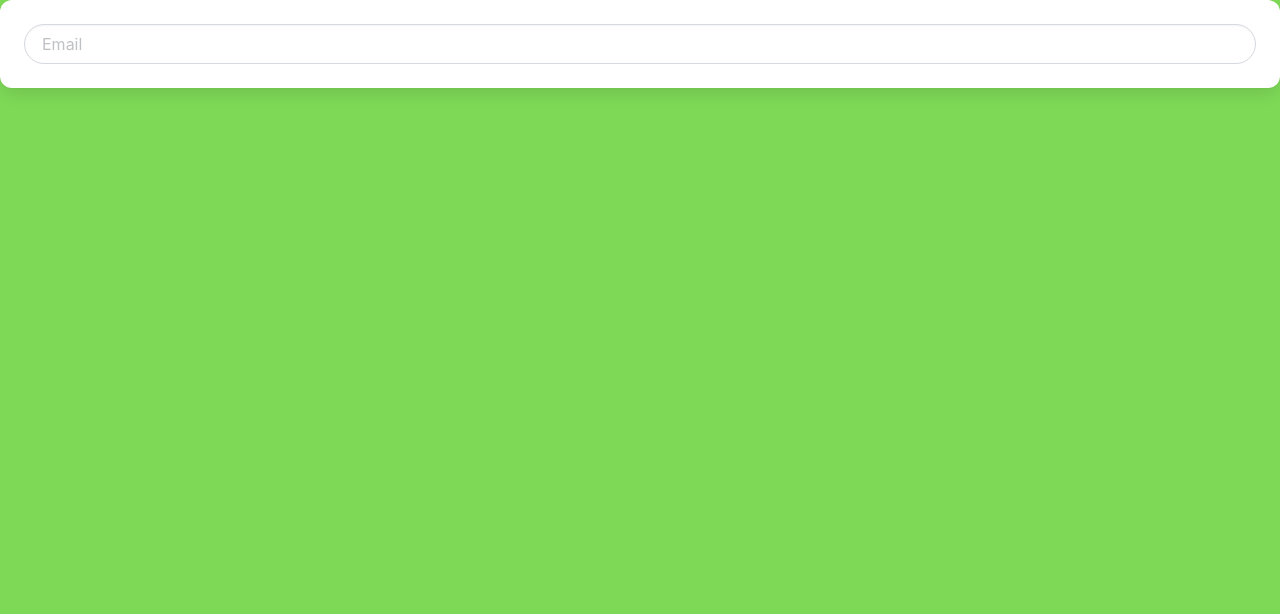
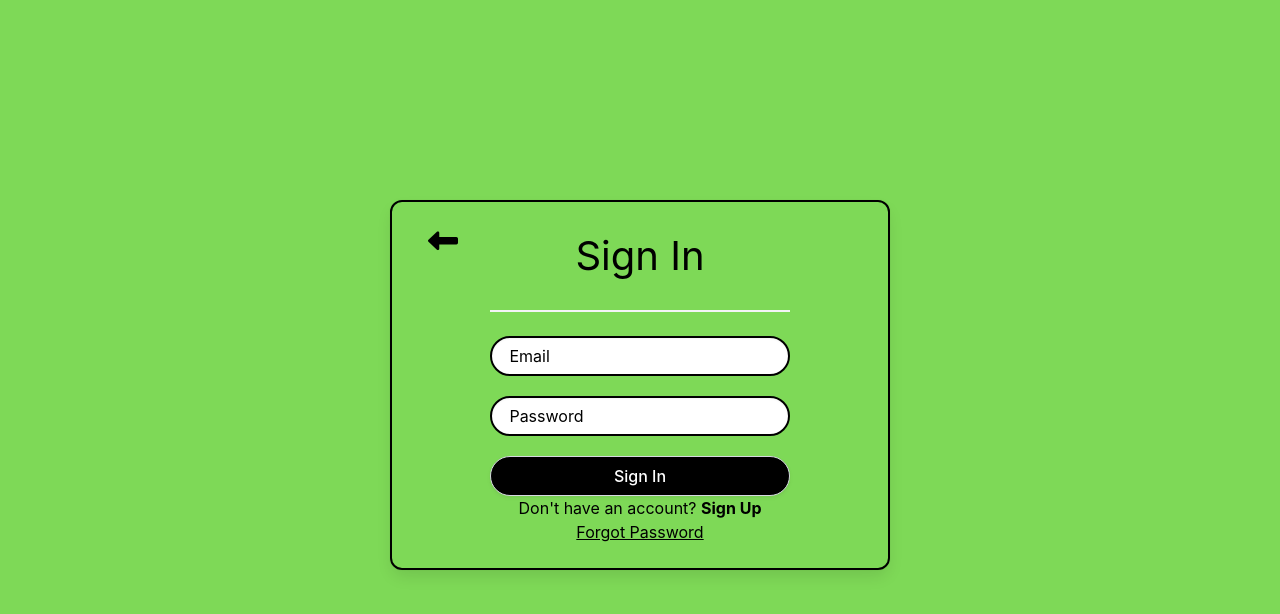
Before and after one commit to EmmanualJanuarie/echo-chat-app, a React (Create React App) app in the folder frontend/: page / in a window 1280 px wide. Shown: the top 614 px of the page. Built offline with nearby package versions, Linux system fonts and the light colour scheme.

Commit message:
new updates

```diff
--- a/frontend/public/index.html
+++ b/frontend/public/index.html
@@ -10,6 +10,9 @@
       content="Web site created using create-react-app"
     />
 
+    <!-- Font-awesome cdn link -->
+    <link rel="stylesheet"
+    href="https://cdnjs.cloudflare.com/ajax/libs/font-awesome/6.7.2/css/all.min.css">
     <!-- Bulma link -->
     <link rel="stylesheet" href="https://cdn.jsdelivr.net/npm/bulma@1.0.2/css/bulma.min.css">
 
--- a/frontend/src/App.css
+++ b/frontend/src/App.css
@@ -36,3 +36,35 @@
     transform: rotate(360deg);
   }
 }
+
+/* Styling and effect for DirectionMsg component */
+.anchors{
+  cursor: pointer;
+}
+
+.anchors:hover{
+  text-decoration: underline;
+}
+
+.cardContent-width{
+  width:70%;
+}
+
+.card-itemAlign{
+  display: flex;
+  justify-content: center;
+  text-align: center;
+}
+
+.arrowIcon i{
+  color: black;
+  font-size: 30px;
+
+  /* Syling for the location */
+  position: absolute;
+  right:430px;
+}
+
+.arrowIcon{
+  text-align: left;
+}
--- /dev/null
+++ b/frontend/src/components/ArrowButton.js
@@ -0,0 +1,10 @@
+function ArrowButton(){
+
+    return(
+        <div className="arrowIcon">
+            <i className="fa-solid fa-left-long"></i>
+        </div>
+    );
+}
+
+export default ArrowButton;
--- /dev/null
+++ b/frontend/src/components/Button.js
@@ -0,0 +1,21 @@
+function Button(props){
+    const buttonStyle = {
+        marginTop: props.marginTop,
+        marginBottom: props.marginBottom,
+        fontSize: props.fontSize,
+        color: props.color,
+        backgroundColor: props.backgroundColor,
+        width: props.width
+    };
+
+    const btnName = props.content;
+    return(
+        <div>
+            <button className="button is-rounded" style={buttonStyle} type={props.type}>
+                {btnName}
+            </button>
+        </div>
+    );
+}
+
+export default Button;
--- /dev/null
+++ b/frontend/src/components/DirectionMsg.js
@@ -0,0 +1,27 @@
+function DirectionMsg(props){
+
+    const directionMsgStyle =  {
+        textDecoration: props.textDecoration,
+        marginLeft: props.marginLeft,
+        marginTop: props.marginTop,
+        marginBottom: props.marginBottom,
+        color: props.color
+    }
+
+    const optionMsg = {
+        fontWeight: props.fontWeight,
+        color: props.color,
+        textDecoration: props.textDecoration
+    }
+
+    const message = props.content;
+    const to = props.toMsg;
+
+    return(
+        <div>
+            <span className="text-underline" style={directionMsgStyle}>{message}</span> <span className="anchors" style={optionMsg}>{to}</span>
+        </div>
+    );
+}
+
+export default DirectionMsg;
--- /dev/null
+++ b/frontend/src/components/FormCard.js
@@ -0,0 +1,27 @@
+function FormCard(props){
+
+    const cardStyle = {
+        backgroundColor: props.backgroundColor,
+        border: props.border,
+        width: props.width,
+        innerCard:{
+            backgroundColor: props.backgroundColor
+        }
+    };
+
+
+
+    return(
+        <div>
+            <div className="card card-itemAlign" style={cardStyle}>
+                <div className="card-content cardContent-width">
+                    <form>
+                        {props.children}
+                    </form>
+                </div>
+            </div>
+        </div>
+    );
+};
+
+export default FormCard;
--- /dev/null
+++ b/frontend/src/components/Header.js
@@ -0,0 +1,23 @@
+function Header(props) {
+
+    const headerStyle = {
+        marginTop: props.marginTop,
+        marginBottom: props.marginBottom,
+        fontSize: props.fontSize,
+        color: props.color
+    };
+    const content = props.content;
+
+    return(
+        <div>
+            <h1 style={headerStyle}>
+                {content}
+            </h1>
+            <p className="hz_line">
+                <hr />
+            </p>
+        </div>
+    );
+};
+
+export default Header;
--- a/frontend/src/components/Input.js
+++ b/frontend/src/components/Input.js
@@ -1,18 +1,20 @@
+import '../styles/Input.css';
+
 function Input({input}){
+
+    const inputStyle = {
+        backgroundColor: input.backgroundColor,
+        border: input.border,
+        marginTop: input.marginTop,
+        marginBottom: input.marginBottom
+    }
     return(
         <div>
-            <div className="card">
-                <div className="card-content">
-                <form>
-                    <input className="input is-rounded"
-                        type={input.type}
-                        placeHolder={input.placeHolder}
-                        name={input.name}
-                    />
-                </form>
-                </div>
-            </div>
-
+            <input className="input is-rounded" style={inputStyle}
+                type={input.type}
+                placeHolder={input.placeholder}
+                name={input.name}
+            />
         </div>
     );
 }
--- a/frontend/src/pages/Signin.js
+++ b/frontend/src/pages/Signin.js
@@ -1,16 +1,62 @@
 import '../styles/Signin.css'
 import Input from '../components/Input';
+import FormCard from '../components/FormCard';
+import Header from '../components/Header';
+import Button from '../components/Button';
+import DirectionMsg from '../components/DirectionMsg';
+import ArrowButton from '../components/ArrowButton';
 
 const Signin = () =>{
     return(
-        <div>
-            <Input
-                input={{
-                    type:'email',
-                    placeHolder:'Email',
-                    name:'email'
-                }}
-            />
+        <div className="outerCard">
+            <FormCard backgroundColor={'transparent'} border={'2px solid black'} width={'500px'} contentWidth={'20%'}
+                    innerCard={{
+                        backgroundColor:'white'
+                    }}
+
+                >
+                    {/* Adding arrow button */}
+                <ArrowButton />
+
+                    {/* header component */}
+                <Header content={'Sign In'} fontSize={'40px'} color={'black'} marginBottom={'20px'}/>
+
+                    {/* Input for Email */}
+                <Input backgroundColor={'white'}
+                    input={{
+                        type: 'email',
+                        placeholder: 'Email',
+                        name: 'email',
+                        backgroundColor: 'white',
+                        border: '2px solid black',
+                        marginTop: '0px',
+                        marginBottom: '20px'
+                    }}
+                />
+
+                    {/* input for pwd */}
+                <Input backgroundColor={'white'}
+                    input={{
+                        type: 'password',
+                        placeholder: 'Password',
+                        name: 'pwd',
+                        backgroundColor: 'white',
+                        border: '2px solid black',
+                        marginTop: '0px',
+                        marginBottom: '20px'
+                    }}
+                />
+
+                <Button type={'submit'} backgroundColor={'black'} width={'100%'} color={'white'} content={'Sign In'}/>
+
+                <DirectionMsg content={"Don't have an account?"} toMsg={'Sign Up'} color={'black'}
+                    fontWeight={'bold'}  marginTop={'20px'}
+                />
+
+                <DirectionMsg content={'Forgot Password'} color={'black'}
+                    fontWeight={'bold'}  textDecoration={'underline'} marginTop={'20px'}
+                />
+            </FormCard>
         </div>
     );
 }
--- /dev/null
+++ b/frontend/src/styles/Input.css
@@ -0,0 +1,7 @@
+.input::placeholder{
+    color: black;
+};
+
+.input{
+    color: black;
+};
--- a/frontend/src/styles/Signin.css
+++ b/frontend/src/styles/Signin.css
@@ -9,3 +9,12 @@ html{
     overflow-x: none;
     overflow-y: none;
 }
+
+.outerCard{
+    display: flex;
+    justify-content: center;
+    text-align: center;
+
+    /* setting margin */
+    margin-top: 200px;
+}
```
